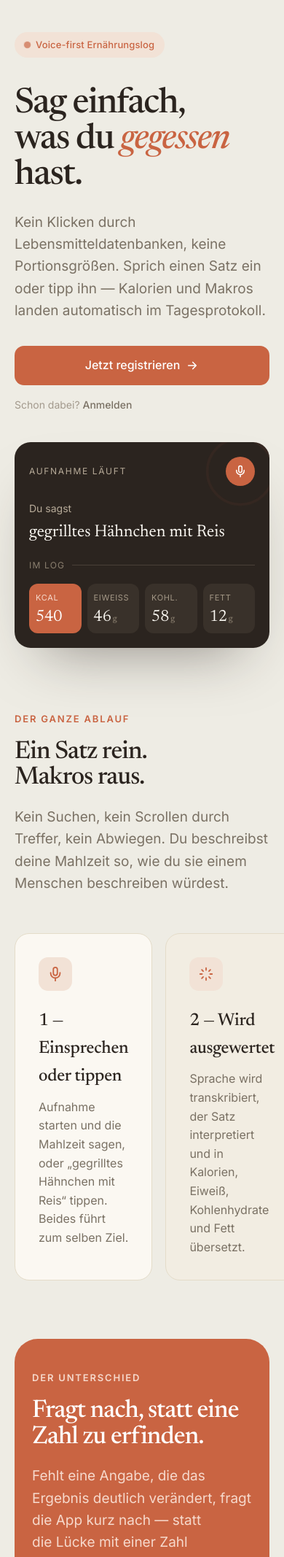
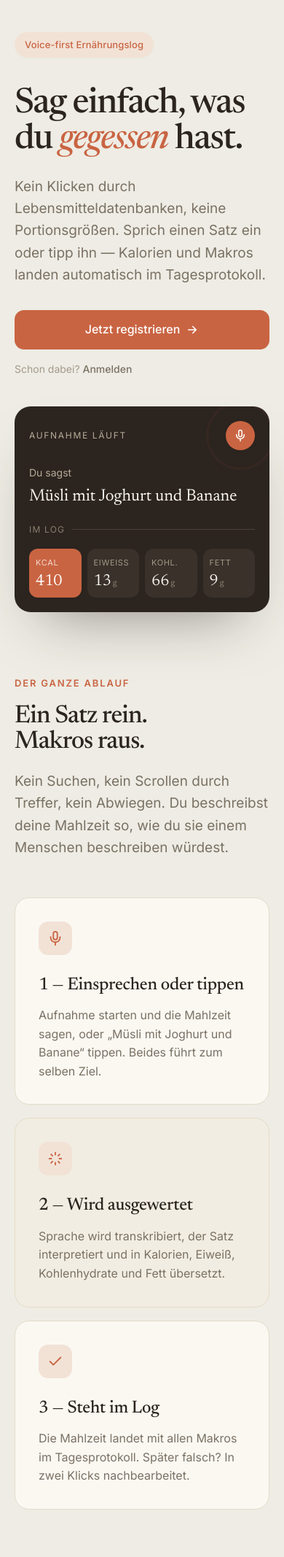
Before and after one commit to marvinty/nutrition-tracker, a Python web app: template app/landing/templates/landing.html in a window 390 px wide; the page is wider, and only the part inside the window is pictured. Shown: the part 69-2203 px from the top of that part at 73% size. Run offline with Jinja, Linux system fonts and the light colour scheme; the template is opened without the code that fills it, so the values that code supplies are empty.

Commit message:
Landing Page: abgeschnittener Ablauf und CTA unter der Falz
Zwei Layoutfehler aus der Kritik, beide gemessen statt geschätzt.

Ein Inline-Attribut auf dem Ablauf-Grid setzte drei feste Spalten und schlug
damit beide Media Queries, weil Inline-Stile unabhängig von der Breite gewinnen.
Bei 375px stand Karte 3 ("Steht im Log") bei x 428-613 vollständig außerhalb
des Viewports, Karte 2 war mitten im Wort abgeschnitten, und overflow-x:hidden
unterdrückte die Scrollbar — der Fehler war also lautlos. Behoben nicht mit
einer neuen Sonderklasse, sondern mit dem vorhandenen Bento-System: die drei
Karten bekommen .third und spannen je 2 der 6 Spalten. Ergibt dieselbe Reihe
auf Desktop und lässt die Media Queries wieder greifen.

scrollWidth bei 375px: 613 vorher, 375 nachher. Keine überstehenden Elemente.

Der Hero erreichte die Clamp-Obergrenze von 116px und brach in der 609px
breiten Spalte auf vier Zeilen um (473px hoch). Der Primär-CTA landete dadurch
bei top:889px — unter der Falz jedes 900er-Laptops, zusammen mit den
Makro-Kacheln, dem einzigen Beweis der Seite. Obergrenze auf 84px, der harte
<br> raus (text-wrap:balance bricht besser), align-items von end auf center.

Bei 1366x768: CTA vorher top:889, jetzt 587-641. Makros vorher top:857, jetzt
495-571. Beides über der Falz. Mobil unverändert bei 48px.

Der pulsierende Punkt in der Eyebrow ist raus, samt verwaister @keyframes. Er
hing an keinem Live-Zustand und war der einzige Detektor-Befund mit Severity
"error"; die Seite meldet jetzt nur noch Warnungen.

Die Demo-Mahlzeit ist von "gegrilltes Hähnchen mit Reis" (46g Eiweiß) auf
"Müsli mit Joghurt und Banane" gewechselt. Die Copy hält die Zielgruppe laut
PRODUCT.md bewusst breit, das Beispiel sortierte sie auf Kraftsport vor.
Makros nachgerechnet für 60g Müsli, 150g Naturjoghurt und eine Banane. Drei
Stellen, weil Schritt 1 die Mahlzeit im Fließtext wiederholt.

Verifiziert gegen den laufenden Container, nicht gegen ein Prüfstück.

Co-Authored-By: Claude Opus 5 <noreply@anthropic.com>

```diff
--- a/app/landing/templates/landing.html
+++ b/app/landing/templates/landing.html
@@ -74,12 +74,13 @@
   .eyebrow{display:inline-flex;align-items:center;gap:8px;font-size:13px;font-weight:500;
     color:var(--accent);background:var(--accent-soft);padding:7px 14px;border-radius:99px;
     letter-spacing:.01em}
-  .eyebrow .pulse{width:7px;height:7px;border-radius:50%;background:var(--accent);
-    animation:pulse 2s ease-in-out infinite}
   h1.hero-h{font-family:var(--serif);font-weight:500;letter-spacing:-.03em;line-height:1.02;
-    font-size:clamp(48px,8.5vw,116px);margin:26px 0 0;text-wrap:balance}
+    /* Obergrenze von 116 auf 84: bei 116px brach die Überschrift in der 609px
+       breiten Spalte auf vier Zeilen um (473px hoch) und schob den CTA auf
+       top:889px — unter die Falz jedes 900er-Laptops. */
+    font-size:clamp(48px,6.5vw,84px);margin:26px 0 0;text-wrap:balance}
   h1.hero-h em{font-style:italic;color:var(--accent)}
-  .hero-grid{display:grid;grid-template-columns:1.15fr .85fr;gap:56px;align-items:end;margin-top:14px}
+  .hero-grid{display:grid;grid-template-columns:1.15fr .85fr;gap:56px;align-items:center;margin-top:14px}
   .hero-sub{font-size:19px;color:var(--text-muted);max-width:44ch;margin-top:24px;text-wrap:pretty}
   .hero-ctas{display:flex;flex-wrap:wrap;align-items:center;gap:16px;margin-top:32px}
   .hero-note{font-size:14px;color:var(--text-subtle);margin-top:16px}
@@ -181,7 +182,6 @@
   .rv{opacity:0;transform:translateY(22px);transition:opacity .7s ease,transform .7s ease}
   .rv.in{opacity:1;transform:none}
 
-  @keyframes pulse{0%,100%{transform:scale(1);opacity:1}50%{transform:scale(1.5);opacity:.5}}
   @keyframes ring{0%{transform:scale(1);opacity:.7}100%{transform:scale(1.9);opacity:0}}
   @keyframes blink{0%,100%{opacity:1}50%{opacity:0}}
 
@@ -232,10 +232,10 @@
 
 <header class="hero">
   <div class="wrap">
-    <span class="eyebrow rv"><span class="pulse"></span>Voice-first Ernährungslog</span>
+    <span class="eyebrow rv">Voice-first Ernährungslog</span>
     <div class="hero-grid">
       <div>
-        <h1 class="hero-h rv">Sag einfach,<br>was du <em>gegessen</em> hast.</h1>
+        <h1 class="hero-h rv">Sag einfach, was du <em>gegessen</em> hast.</h1>
         <p class="hero-sub rv">Kein Klicken durch Lebensmitteldatenbanken, keine Portionsgrößen. Sprich einen Satz ein oder tipp ihn — Kalorien und Makros landen automatisch im Tagesprotokoll.</p>
         <div class="hero-ctas rv">
           <a class="btn lg" href="/register">Jetzt registrieren
@@ -256,10 +256,10 @@
         <div class="demo-quote"><span id="typed"></span><span class="caret"></span></div>
         <div class="demo-arrow"><span>im Log</span><span class="line"></span></div>
         <div class="macros" id="macros">
-          <div class="macro kcal"><div class="k">kcal</div><div class="v num">540</div></div>
-          <div class="macro"><div class="k">Eiweiß</div><div class="v num">46<span class="u">g</span></div></div>
-          <div class="macro"><div class="k">Kohl.</div><div class="v num">58<span class="u">g</span></div></div>
-          <div class="macro"><div class="k">Fett</div><div class="v num">12<span class="u">g</span></div></div>
+          <div class="macro kcal"><div class="k">kcal</div><div class="v num">410</div></div>
+          <div class="macro"><div class="k">Eiweiß</div><div class="v num">13<span class="u">g</span></div></div>
+          <div class="macro"><div class="k">Kohl.</div><div class="v num">66<span class="u">g</span></div></div>
+          <div class="macro"><div class="k">Fett</div><div class="v num">9<span class="u">g</span></div></div>
         </div>
       </div>
     </div>
@@ -275,22 +275,22 @@
       <p class="sec-lede">Kein Suchen, kein Scrollen durch Treffer, kein Abwiegen. Du beschreibst deine Mahlzeit so, wie du sie einem Menschen beschreiben würdest.</p>
     </div>
 
-    <div class="bento" style="grid-template-columns:repeat(3,1fr)">
-      <div class="card rv">
+    <div class="bento">
+      <div class="card third rv">
         <div class="ico">
           <svg width="22" height="22" viewBox="0 0 24 24" fill="none" stroke="currentColor" stroke-width="2" stroke-linecap="round" stroke-linejoin="round"><rect x="9" y="2" width="6" height="12" rx="3"/><path d="M5 10v1a7 7 0 0 0 14 0v-1"/><path d="M12 18v4"/></svg>
         </div>
         <h3>1 — Einsprechen oder tippen</h3>
-        <p>Aufnahme starten und die Mahlzeit sagen, oder „gegrilltes Hähnchen mit Reis“ tippen. Beides führt zum selben Ziel.</p>
+        <p>Aufnahme starten und die Mahlzeit sagen, oder „Müsli mit Joghurt und Banane“ tippen. Beides führt zum selben Ziel.</p>
       </div>
-      <div class="card rv feat">
+      <div class="card third rv feat">
         <div class="ico">
           <svg width="22" height="22" viewBox="0 0 24 24" fill="none" stroke="currentColor" stroke-width="2" stroke-linecap="round" stroke-linejoin="round"><path d="M12 3v3M12 18v3M3 12h3M18 12h3M5.6 5.6l2.1 2.1M16.3 16.3l2.1 2.1M18.4 5.6l-2.1 2.1M7.7 16.3l-2.1 2.1"/></svg>
         </div>
         <h3>2 — Wird ausgewertet</h3>
         <p>Sprache wird transkribiert, der Satz interpretiert und in Kalorien, Eiweiß, Kohlenhydrate und Fett übersetzt.</p>
       </div>
-      <div class="card rv">
+      <div class="card third rv">
         <div class="ico">
           <svg width="22" height="22" viewBox="0 0 24 24" fill="none" stroke="currentColor" stroke-width="2" stroke-linecap="round" stroke-linejoin="round"><path d="M20 6 9 17l-5-5"/></svg>
         </div>
@@ -429,7 +429,7 @@
   }
 
   // hero demo: typewriter → macros
-  var phrase = 'gegrilltes Hähnchen mit Reis';
+  var phrase = 'Müsli mit Joghurt und Banane';
   var typedEl = document.getElementById('typed');
   var macros = document.getElementById('macros').querySelectorAll('.macro');
   function showMacros(){ macros.forEach(function(m,i){ setTimeout(function(){ m.classList.add('in'); }, i*120); }); }
```
Also changed, not shown: .impeccable/critique/2026-09-18T21-13-58Z__app-landing-templates-landing-html.md (added).
